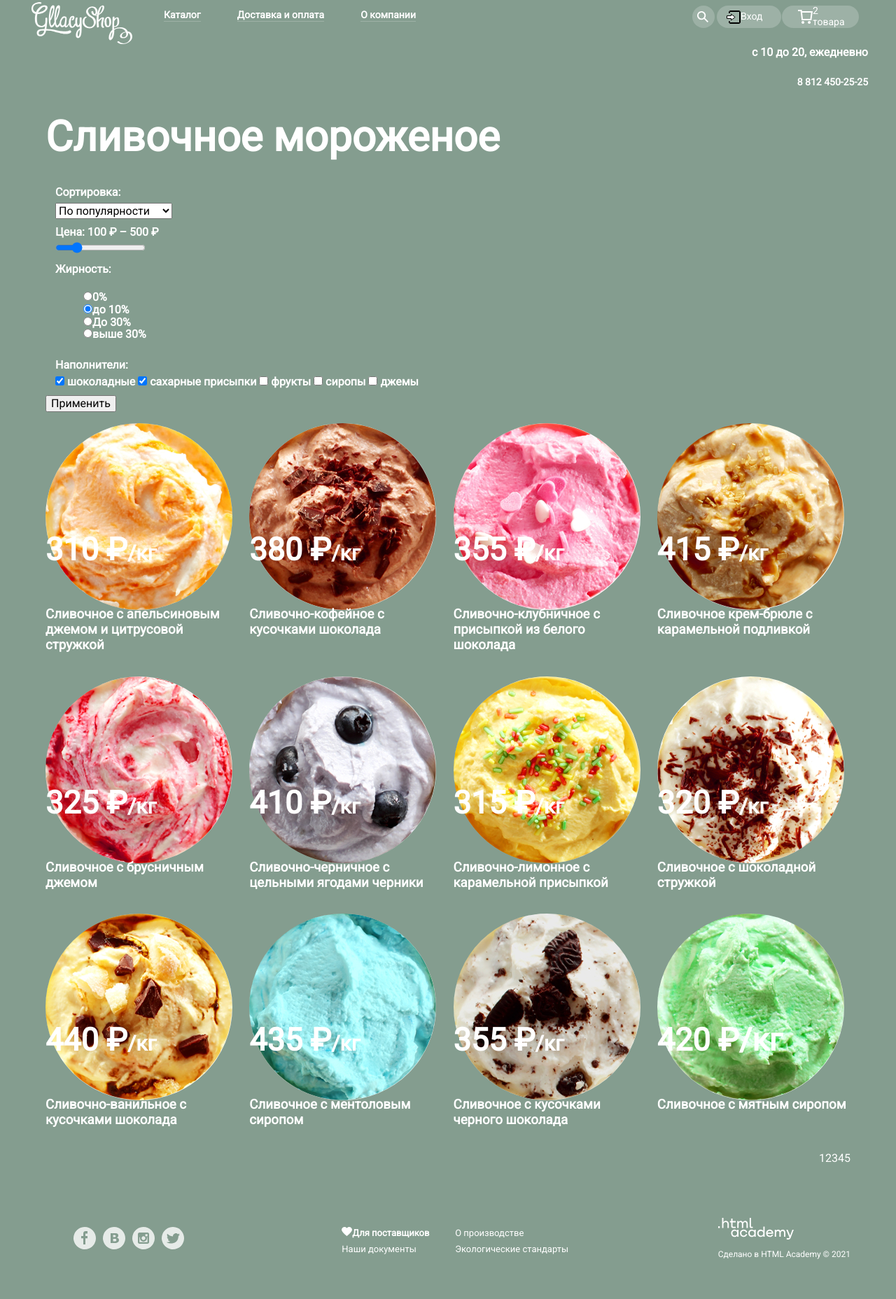
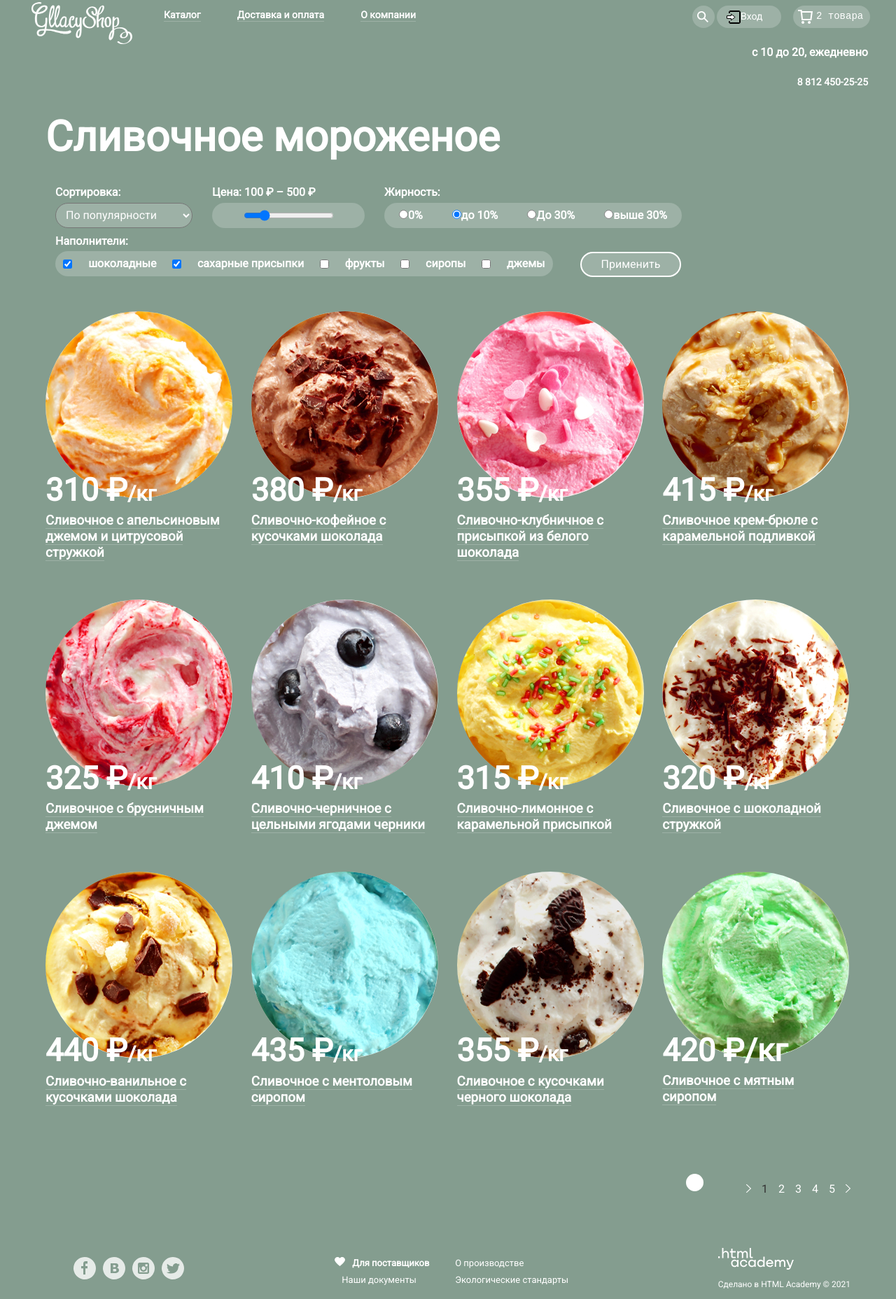
Before and after one commit to unluckyhappyy/1325107-gllacy-31, a plain HTML site: page catalog.html in a window 1280 px wide. Shown: the part 2-1859 px from the top of the page at 70% size. Before the commit the page ends 1816 px from the top, so only its background shows below. Drawn offline with Linux system fonts and the light colour scheme.

Commit message:
страница каталога

```diff
--- a/catalog.html
+++ b/catalog.html
@@ -27,7 +27,7 @@
       <div class="user-nav">
         <a class="nav-link search" href="#"><img src="img/icons/search-icon.svg" alt=""></a>
         <a class="nav-link header-login-link" href="#"><img src="img/icons/login-icon.svg" alt="">Вход</a>
-        <a class="nav-link cart" href="#"><img src="img/icons/cart-icon.svg" alt="">2 товара</a>
+        <a class="nav-link cart" href="#"><img class="nav-icon" src="img/icons/cart-icon.svg" alt=""><pre>2 товара</pre></a>
         <p>с 10 до 20, ежедневно</p>
         <a class="nav-link" href="tel:8812450-25-25"><b>8 812 450-25-25</b></a>
       </div>
@@ -40,10 +40,10 @@
     <h1>Сливочное мороженое</h1>
 
     <form class="icecream-filter" method="POST" action="echo.htmlacademy.ru">
-      <div class="sort">
+      <div class="sort-filter">
         <fieldset class="filter">
           <legend>Сортировка:</legend>
-          <select name="sort">
+          <select class="sort" name="sort">
             <option value="По популярности">По популярности</option>
             <option>сначала недорогие</option>
             <option>сначала дорогие</option>
@@ -51,42 +51,35 @@
           </select>
         </fieldset>
       </div>
-      <div class="price">
         <fieldset class="filter">
           <legend>Цена: 100 ₽ – 500 ₽</legend>
+          <div class="price">
           <input type="range" min="0" max="500" step="100" value="100">
         </fieldset>
       </div>
       <div class="fat-content">
         <fieldset class="filter">
           <legend>Жирность:</legend>
-          <ul>
-            <li>
+          <div class="fat">
               <label>
                 <input type="radio" name="fat-content" value="0%">0%
               </label>
-            </li>
-            <li>
               <label>
                 <input type="radio" name="fat-content" value="10%" checked>до 10%
               </label>
-            </li>
-            <li>
               <label>
                 <input type="radio" name="fat-content" value="30%">До 30%
               </label>
-            </li>
-            <li>
               <label>
                 <input type="radio" name="fat-content" value="30%">выше 30%
               </label>
-            </li>
-          </ul>
+            </div>
         </fieldset>
       </div>
       <div class="chexbox">
         <fieldset class="filter">
           <legend>Наполнители:</legend>
+          <div class="fillers">
           <input type="checkbox" name="chocolate" id="filter-chocolate" checked>
           <label for="filter-chocolate">шоколадные</label>
           <input type="checkbox" name="sugar" id="filter-sugar" checked>
@@ -97,90 +90,117 @@
           <label for="filter-syrups">сиропы</label>
           <input type="checkbox" name="jams" id="filter-jams">
           <label for="filter-jams">джемы</label>
+        </div>
         </fieldset>
       </div>
 
       <button class="icecream-filter-button" type="button">Применить</button>
     </form>
+
     <section class="catalog">
       <h2 hidden>Icecream-catalog</h2>
       <ul class="catalog-list">
-        <li class="catalog-item">
-          <a href="catalog.html"><img class="cream" src="img/catalog-items/hit1.jpg" width="267" height="267"
-              alt=""></a>
+        <li class="catalog-item ">
+          <a href="catalog.html"><img class="cream" src="img/catalog-items/hit1.jpg" width="267" height="267" alt=""></a>
+          <div class="icecream-catalog">
           <p class="text">310 ₽<span class="weight">/кг</span></p>
-          <h3>Сливочное с апельсиновым джемом и цитрусовой стружкой</h3>
+          <h3 class="taste">Сливочное с апельсиновым джемом и цитрусовой стружкой</h3>
+          <a class="button button-choice" href="catalog.html">Быстрый просмотр!</a>
+        </div>
         </li>
         <li class="catalog-item">
-          <a href="catalog.html"><img class="cream" src="img/catalog-items/hit2.jpg" width="267" height="267"
-              alt=""></a>
+          <a href="catalog.html"><img class="cream" src="img/catalog-items/hit2.jpg" width="267" height="267" alt=""></a>
+          <div class="icecream-catalog">
           <p class="text">380 ₽<span class="weight">/кг</span></p>
-          <h3>Сливочно-кофейное с кусочками шоколада</h3>
+          <h3 class="taste">Сливочно-кофейное с кусочками шоколада</h3>
+          <a class="button button-choice" href="catalog.html">Быстрый просмотр!</a>
+        </div>
         </li>
         <li class="catalog-item">
-          <a href="catalog.html"><img class="cream" src="img/catalog-items/hit3.jpg" width="267" height="267"
-              alt=""></a>
+          <a href="catalog.html"><img class="cream" src="img/catalog-items/hit3.jpg" width="267" height="267" alt=""></a>
+          <div class="icecream-catalog">
           <p class="text">355 ₽<span class="weight">/кг</span></p>
-          <h3>Сливочно-клубничное с присыпкой из белого шоколада</h3>
+          <h3 class="taste">Сливочно-клубничное с присыпкой из белого шоколада</h3>
+          <a class="button button-choice" href="catalog.html">Быстрый просмотр!</a>
+        </div>
         </li>
         <li class="catalog-item">
-          <a href="catalog.html"><img class="cream" src="img/catalog-items/hit4.jpg" width="267" height="267"
-              alt=""></a>
+          <a href="catalog.html"><img class="cream" src="img/catalog-items/hit4.jpg" width="267" height="267" alt=""></a>
+          <div class="icecream-catalog">
           <p class="text">415 ₽<span class="weight">/кг</span></p>
-          <h3>Сливочное крем-брюле с карамельной подливкой</h3>
+          <h3 class="taste">Сливочное крем-брюле с карамельной подливкой</h3>
+          <a class="button button-choice" href="catalog.html">Быстрый просмотр!</a>
+        </div>
         </li>
         <li class="catalog-item">
-          <a href="catalog.html"><img class="cream" src="img/catalog-items/hit5.jpg" width="267" height="267"
-              alt=""></a>
+          <a href="catalog.html"><img class="cream" src="img/catalog-items/hit5.jpg" width="267" height="267" alt=""></a>
+          <div class="icecream-catalog">
           <p class="text">325 ₽<span class="weight">/кг</span></p>
-          <h3>Сливочное с брусничным джемом</h3>
+          <h3 class="taste">Сливочное с брусничным джемом</h3>
+          <a class="button button-choice" href="catalog.html">Быстрый просмотр!</a>
+        </div>
         </li>
         <li class="catalog-item">
-          <a href="catalog.html"><img class="cream" src="img/catalog-items/hit6.jpg" width="267" height="267"
-              alt=""></a>
+          <a href="catalog.html"><img class="cream" src="img/catalog-items/hit6.jpg" width="267" height="267" alt=""></a>
+          <div class="icecream-catalog">
           <p class="text">410 ₽<span class="weight">/кг</span></p>
-          <h3>Сливочно-черничное с цельными ягодами черники</h3>
+          <h3 class="taste">Сливочно-черничное с цельными ягодами черники</h3>
+          <a class="button button-choice" href="catalog.html">Быстрый просмотр!</a>
+        </div>
         </li>
         <li class="catalog-item">
-          <a href="catalog.html"><img class="cream" src="img/catalog-items/hit7.jpg" width="267" height="267"
-              alt=""></a>
+          <a href="catalog.html"><img class="cream" src="img/catalog-items/hit7.jpg" width="267" height="267" alt=""></a>
+          <div class="icecream-catalog">
           <p class="text">315 ₽<span class="weight">/кг</span></p>
-          <h3>Сливочно-лимонное с карамельной присыпкой</h3>
+          <h3 class="taste">Сливочно-лимонное с карамельной присыпкой</h3>
+          <a class="button button-choice" href="catalog.html">Быстрый просмотр!</a>
+        </div>
         </li>
         <li class="catalog-item">
-          <a href="catalog.html"><img class="cream" src="img/catalog-items/hit8.jpg" width="267" height="267"
-              alt=""></a>
+          <a href="catalog.html"><img class="cream" src="img/catalog-items/hit8.jpg" width="267" height="267" alt=""></a>
+          <div class="icecream-catalog">
           <p class="text">320 ₽<span class="weight">/кг</span></p>
-          <h3>Сливочное с шоколадной стружкой</h3>
+          <h3 class="taste">Сливочное с шоколадной стружкой</h3>
+          <a class="button button-choice" href="catalog.html">Быстрый просмотр!</a>
+        </div>
         </li>
         <li class="catalog-item">
-          <a href="catalog.html"><img class="cream" src="img/catalog-items/hit9.jpg" width="267" height="267"
-              alt=""></a>
+          <a href="catalog.html"><img class="cream" src="img/catalog-items/hit9.jpg" width="267" height="267" alt=""></a>
+          <div class="icecream-catalog">
           <p class="text">440 ₽<span class="weight">/кг</span></p>
-          <h3>Сливочно-ванильное с кусочками шоколада</h3>
+          <h3 class="taste">Сливочно-ванильное с кусочками шоколада</h3>
+          <a class="button button-choice" href="catalog.html">Быстрый просмотр!</a>
+        </div>
         </li>
         <li class="catalog-item">
-          <a href="catalog.html"><img class="cream" src="img/catalog-items/hit10.jpg" width="267" height="267"
-              alt=""></a>
+          <a href="catalog.html"><img class="cream" src="img/catalog-items/hit10.jpg" width="267" height="267" alt=""></a>
+          <div class="icecream-catalog">
           <p class="text">435 ₽<span class="weight">/кг</span></p>
-          <h3>Сливочноe с ментоловым сиропом</h3>
+          <h3 class="taste">Сливочноe с ментоловым сиропом</h3>
+          <a class="button button-choice" href="catalog.html">Быстрый просмотр!</a>
+        </div>
         </li>
         <li class="catalog-item">
-          <a href="catalog.html"><img class="cream" src="img/catalog-items/hit11.jpg" width="267" height="267"
-              alt=""></a>
+          <a href="catalog.html"><img class="cream" src="img/catalog-items/hit11.jpg" width="267" height="267" alt=""></a>
+          <div class="icecream-catalog">
           <p class="text">355 ₽<span class="weight">/кг</span></p>
-          <h3>Сливочное с кусочками черного шоколада</h3>
+          <h3 class="taste">Сливочное с кусочками черного шоколада</h3>
+          <a class="button button-choice" href="catalog.html">Быстрый просмотр!</a>
+        </div>
         </li>
         <li class="catalog-item">
-          <a href="catalog.html"><img class="cream" src="img/catalog-items/hit12.jpg" width="267" height="267"
-              alt=""></a>
+          <a href="catalog.html"><img class="cream" src="img/catalog-items/hit12.jpg" width="267" height="267" alt=""></a>
+          <div class="icecream-catalog">
           <p class="text">420 ₽<span class="weight\">/кг</span></p>
-          <h3>Сливочное с мятным сиропом</h3>
+          <h3 class="taste">Сливочное с мятным сиропом</h3>
+          <a class="button button-choice" href="catalog.html">Быстрый просмотр!</a>
+        </div>
         </li>
       </ul>
     </section>
 
     <ul class="breadcrumbs">
+      <li><img src="img/icons/icon-right-small.png"></li>
       <li>1</li>
       <li>
         <a href="#">2</a>
@@ -194,6 +214,7 @@
       <li>
         <a href="#">5</a>
       </li>
+      <li><img src="img/icons/icon-right-small.png"></li>
     </ul>
 
   </main>
@@ -221,7 +242,7 @@
       <section class="footer-information">
         <ul class="information">
           <li>
-            <a class="information-link bold" href="#"><img src="img/icons/heart-icon.svg" alt=""><b>Для
+            <a class="information-link bold" href="#"><img class="heart" src="img/icons/heart-icon.svg" alt=""><b>Для
                 поставщиков</b></a>
           </li>
           <li>
--- a/css/style.css
+++ b/css/style.css
@@ -35,6 +35,11 @@ a:hover,
 a:focus {
   color: #FFBC9E;
   ;
+}
+
+.button:hover,
+.button:focus {
+  color: #FFBC9E;
 }
 
 .small {
@@ -161,6 +166,10 @@ img {
   height: 32px;
 }
 
+.cart-icon {
+  margin-left: 3px;
+}
+
 .cart::after {
   content: "";
   display: block;
@@ -168,7 +177,7 @@ img {
   z-index: -1;
   min-width: 110px;
   height: 32px;
-  right: 90px;
+  right: 100px;
   background: rgba(255, 255, 255, 0.2);
   border-radius: 20px;
 }
@@ -274,8 +283,9 @@ padding: 0 10px;
 .catalog-list {
   display: grid;
   grid-template-columns: repeat(4, 1fr);
-  gap: 15px;
+  gap: 25px;
   padding: 0;
+  margin-top: 40px;
 }
 
 .text {
@@ -298,7 +308,7 @@ padding: 0 10px;
   justify-content: center;
   align-items: center;
   left: 35px;
-  bottom: 15px;
+  bottom: 20px;
   width: 200px;
   height: 44px;
   text-align: center;
@@ -307,6 +317,7 @@ padding: 0 10px;
   border-radius: 50px;
   display: none;
 }
+
 
 .catalog-item:hover .button-choice {
   display: flex;
@@ -553,10 +564,6 @@ box-sizing: border-box;
  color: var(--basic-black);
 }
 
-.contacts-button {
-
-}
-
 .pin {
   position: relative;
   bottom: 340px;
@@ -621,10 +628,102 @@ box-sizing: border-box;
   display: flex;
   flex-direction: row;
   justify-content: flex-end;
+  gap: 15px;
   line-height: 112%;
   font-weight: 500;
+  margin-top: 80px;
+}
+
+.breadcrumbs:first-of-type {
+  color: var(--basic-black);
+}
+
+.breadcrumbs::after {
+  content: "";
+  position: absolute;
+  z-index: -1;
+  right: 275px;
+  top: 1680px;
+  width: 25px;
+  height: 25px;
+  border-radius: 100%;
+  background-color: var(--basic-white);
 }
 
 .cream {
   border-radius: 50%;
 }
+
+.icecream-filter {
+  display: flex;
+  justify-content: flex-start;
+  align-items: center;
+  flex-wrap: wrap;
+}
+
+.sort {
+  width: 196px;
+  height: 36px;
+  background: rgba(255, 255, 255, 0.2);
+  border-radius: 20px;
+  padding-left: 10px;
+  color: var(--basic-white);
+}
+
+.price {
+  display: flex;
+  justify-content: space-around;
+  align-items: center;
+  width: 218px;
+  height: 36px;
+  background: rgba(255, 255, 255, 0.2);
+  border-radius: 20px;
+}
+
+.fat {
+  display: flex;
+  justify-content: space-around;
+  align-items: center;
+  width: 425px;
+  height: 36px;
+  background: rgba(255, 255, 255, 0.2);
+  border-radius: 20px;
+}
+
+
+.icecream-filter-button {
+  margin-left: 25px;
+  margin-top: 15px;
+  width: 144px;
+  height: 36px;
+  border-radius: 20px;
+  border: 2px solid #FFFFFF;
+  background-color:rgba(255, 255, 255, 0.2);
+  color: var(--basic-white);
+}
+
+.icecream-filter-button:hover,
+.icecream-filter-button:focus {
+  color: var(--basic-black);
+  background-color: #FFFFFF;
+}
+
+.icecream-filter-button:active {
+  box-shadow: 0px 4px 4px rgba(0, 0, 0, 0.25);
+}
+
+.fillers {
+  display: flex;
+  justify-content: space-around;
+  align-items: center;
+  width: 711px;
+  height: 36px;
+  background: rgba(255, 255, 255, 0.2);
+  border-radius: 20px;
+}
+
+.icecream-catalog {
+  padding-top: 75px;
+}
+
+}
```
Also changed, not shown: img/icons/icon-right-small.png (added).
